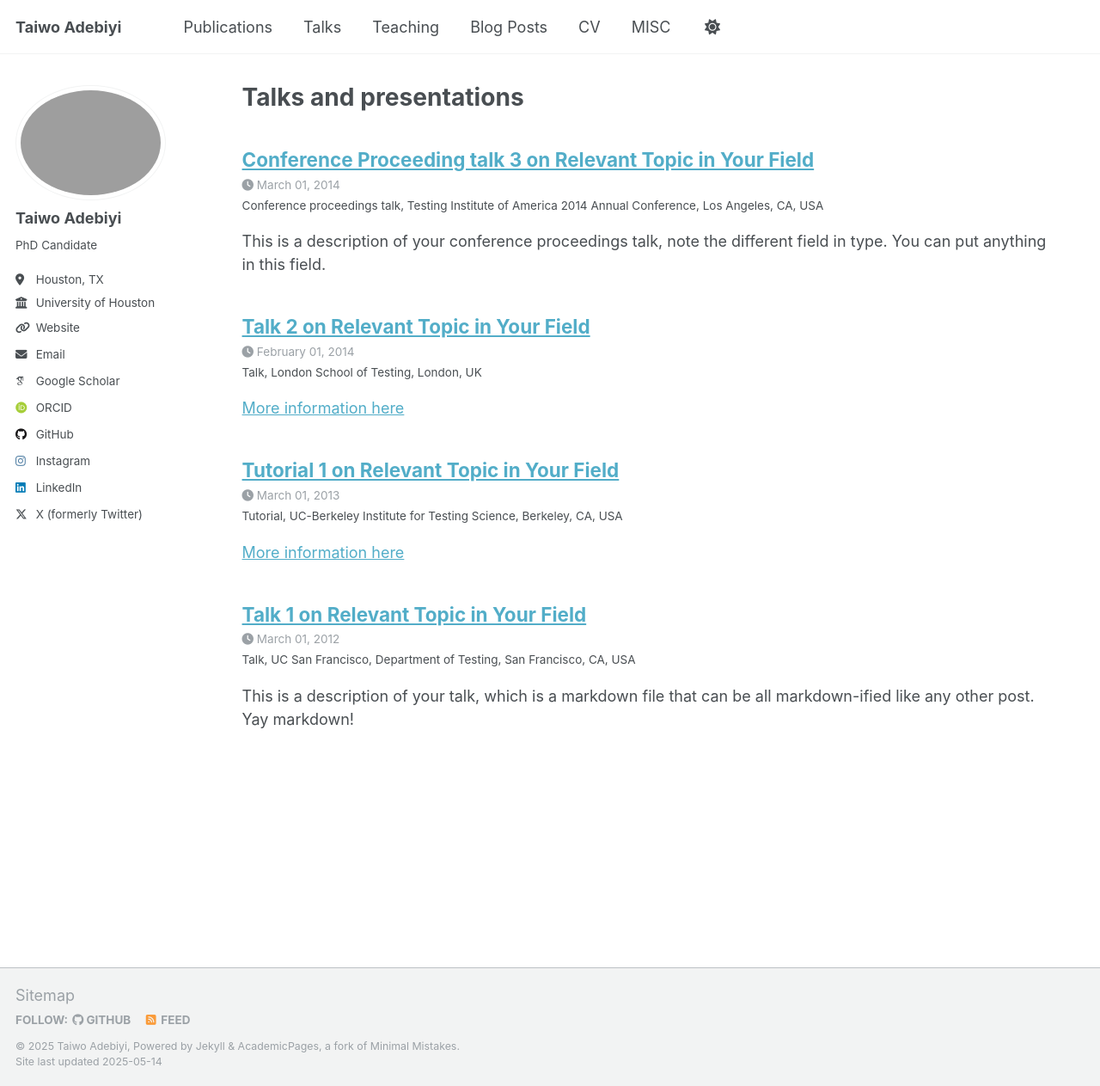
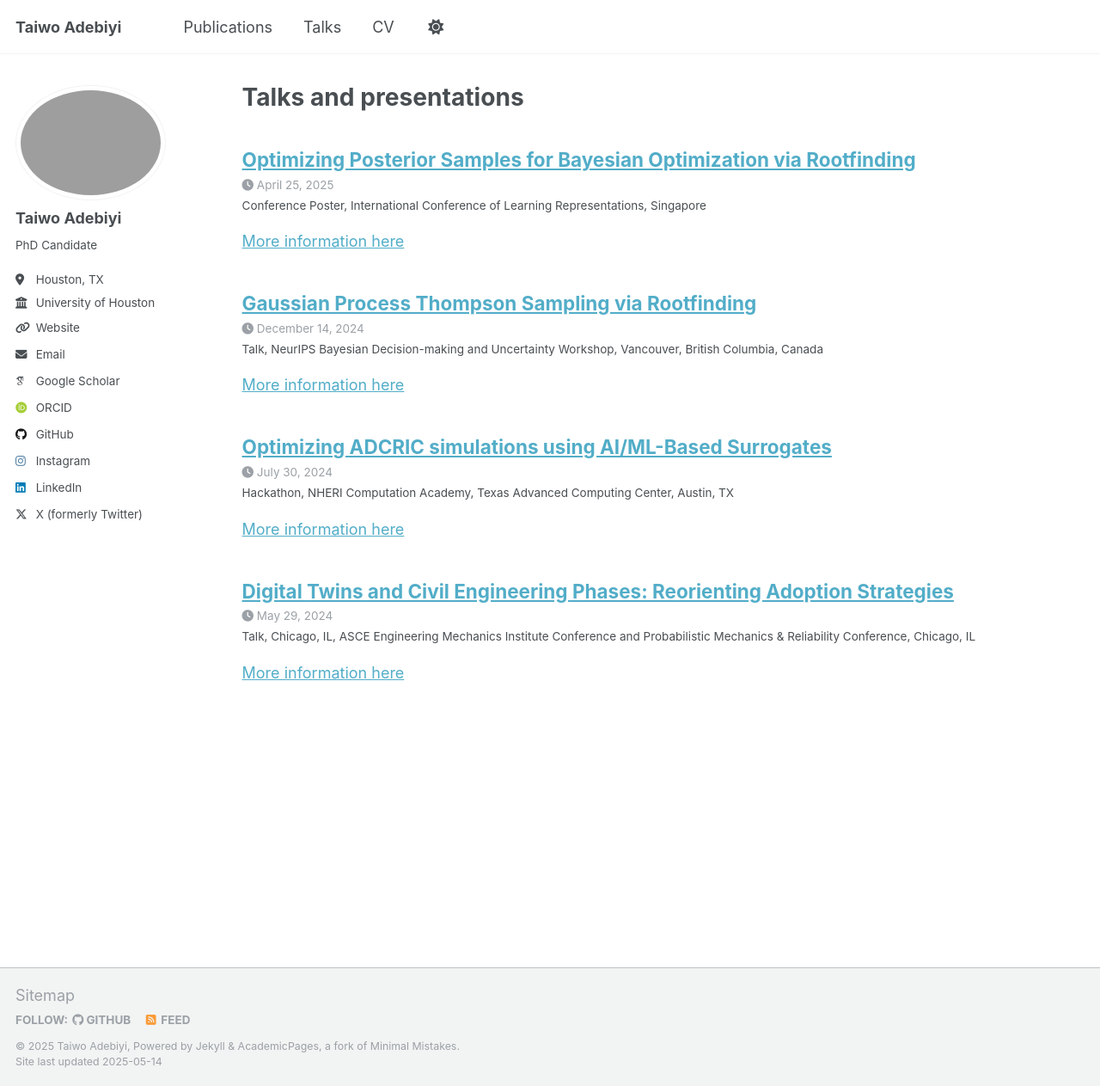
Before and after one commit to akashyadav0210/akashyadav0210.github.io, a Jekyll site: the page built from _pages/talks.html, in a window 1280 px wide and 1263 px high. Shown: the whole window at 86% size. Built offline with Jekyll 4.4.1, drawn with Linux system fonts in a browser that asks for light colours; some web fonts are replaced.

Commit message:
update talks and directory tabs

```diff
--- a/_talks/2012-03-01-talk-1.md
+++ /dev/null
@@ -1,11 +0,0 @@
----
-title: "Talk 1 on Relevant Topic in Your Field"
-collection: talks
-type: "Talk"
-permalink: /talks/2012-03-01-talk-1
-venue: "UC San Francisco, Department of Testing"
-date: 2012-03-01
-location: "San Francisco, CA, USA"
----
-
-This is a description of your talk, which is a markdown file that can be all markdown-ified like any other post. Yay markdown!
--- a/_talks/2013-03-01-tutorial-1.md
+++ /dev/null
@@ -1,13 +0,0 @@
----
-title: "Tutorial 1 on Relevant Topic in Your Field"
-collection: talks
-type: "Tutorial"
-permalink: /talks/2013-03-01-tutorial-1
-venue: "UC-Berkeley Institute for Testing Science"
-date: 2013-03-01
-location: "Berkeley, CA, USA"
----
-
-[More information here](http://exampleurl.com)
-
-This is a description of your tutorial, note the different field in type. This is a markdown files that can be all markdown-ified like any other post. Yay markdown!
--- a/_talks/2014-02-01-talk-2.md
+++ /dev/null
@@ -1,13 +0,0 @@
----
-title: "Talk 2 on Relevant Topic in Your Field"
-collection: talks
-type: "Talk"
-permalink: /talks/2014-02-01-talk-2
-venue: "London School of Testing"
-date: 2014-02-01
-location: "London, UK"
----
-
-[More information here](http://example2.com)
-
-This is a description of your talk, which is a markdown files that can be all markdown-ified like any other post. Yay markdown!
--- a/_talks/2014-03-01-talk-3.md
+++ /dev/null
@@ -1,11 +0,0 @@
----
-title: "Conference Proceeding talk 3 on Relevant Topic in Your Field"
-collection: talks
-type: "Conference proceedings talk"
-permalink: /talks/2014-03-01-talk-3
-venue: "Testing Institute of America 2014 Annual Conference"
-date: 2014-03-01
-location: "Los Angeles, CA, USA"
----
-
-This is a description of your conference proceedings talk, note the different field in type. You can put anything in this field.
--- /dev/null
+++ b/_talks/2024-05-29-digital-twin.md
@@ -0,0 +1,11 @@
+---
+title: "Digital Twins and Civil Engineering Phases: Reorienting Adoption Strategies"
+collection: talks
+type: "Talk"
+permalink: /talks/2024-05-29-digital-twin
+venue: "Chicago, IL, ASCE Engineering Mechanics Institute Conference and Probabilistic Mechanics & Reliability Conference"
+date: 2024-05-29
+location: "Chicago, IL"
+---
+
+[More information here](https://www.emi-conference.org/)
--- /dev/null
+++ b/_talks/2024-07-30-nheri-tacc.md
@@ -0,0 +1,11 @@
+---
+title: "Optimizing ADCRIC simulations using AI/ML-Based Surrogates"
+collection: talks
+type: "Hackathon"
+permalink: /talks/2024-07-30-nheri-tacc
+venue: "NHERI Computation Academy, Texas Advanced Computing Center"
+date: 2024-07-30
+location: "Austin, TX"
+---
+
+[More information here](https://uq.uh.edu/blog/toro-taiwo-at-nheri-academy)
--- /dev/null
+++ b/_talks/2024-12-14-gpts.md
@@ -0,0 +1,11 @@
+---
+title: "Gaussian Process Thompson Sampling via Rootfinding"
+collection: talks
+type: "Talk"
+permalink: /talks/2024-12-14-gpts
+venue: "NeurIPS Bayesian Decision-making and Uncertainty Workshop"
+date: 2024-12-14
+location: "Vancouver, British Columbia, Canada"
+---
+
+[More information here](https://neurips.cc/virtual/2024/workshop/84750)
--- /dev/null
+++ b/_talks/2025-04-25-ts-roots.md
@@ -0,0 +1,11 @@
+---
+title: "Optimizing Posterior Samples for Bayesian Optimization via Rootfinding"
+collection: talks
+type: "Conference Poster"
+permalink: /talks/2025-04-25-ts-roots
+venue: "International Conference of Learning Representations"
+date: 2025-04-25
+location: "Singapore"
+---
+
+[More information here](https://iclr.cc/virtual/2025/poster/30191)
--- a/markdown_generator/talks.py
+++ b/markdown_generator/talks.py
@@ -33,7 +33,7 @@ import os
 
 # In[3]:
 
-talks = pd.read_csv("talks.tsv", sep="\t", header=0)
+talks = pd.read_csv("c:/Users/taadebi2/Desktop/TaiwoAdebiyi23.github.io/markdown_generator/talks.tsv", sep="\t", header=0)
 talks
 
 
```
Also changed, not shown: _data/navigation.yml (+6 -6 lines), _pages/cv.md (+1 -1 lines), markdown_generator/talks.tsv (+4 -4 lines), 1 other file.
